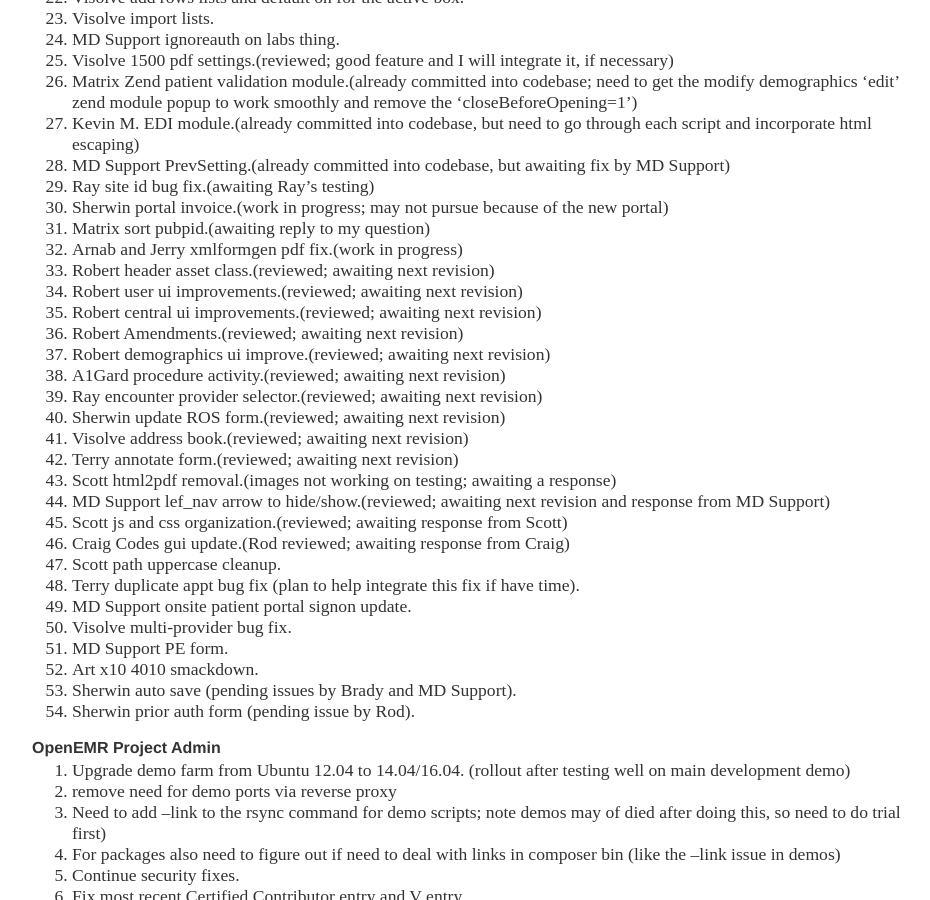
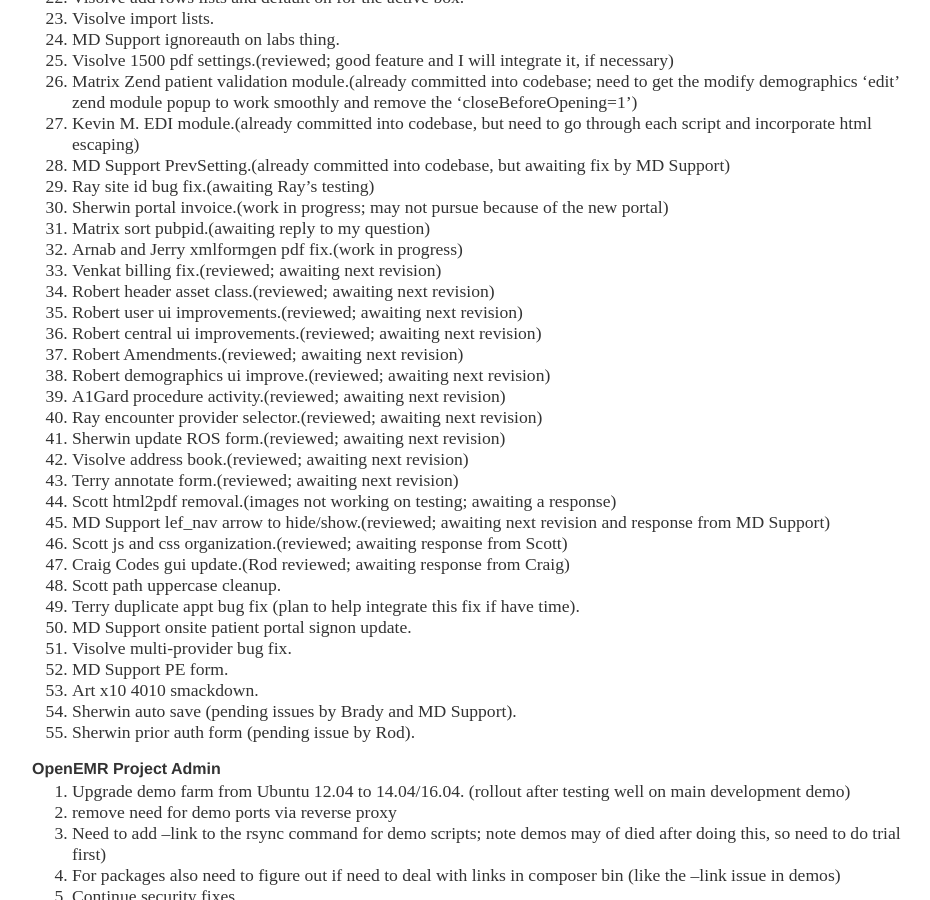
Before and after one commit to bradymiller/bradymiller.github.io, a Jekyll site: the page built from todo/index.md, in a window 1280 px wide and 900 px high, scrolled down 815 px. Shown: the whole window, without its empty margins (160-1090 px from the left). Built offline with Jekyll 4.4.1, drawn with Linux system fonts in a browser that asks for light colours; our own code applies the rules of GitHub Pages for plain Markdown files.

Commit message:
Update index.md

```diff
--- a/todo/index.md
+++ b/todo/index.md
@@ -41,6 +41,7 @@
 1. Sherwin portal invoice.(work in progress; may not pursue because of the new portal)
 1. Matrix sort pubpid.(awaiting reply to my question)
 1. Arnab and Jerry xmlformgen pdf fix.(work in progress)
+1. Venkat billing fix.(reviewed; awaiting next revision)
 1. Robert header asset class.(reviewed; awaiting next revision)
 1. Robert user ui improvements.(reviewed; awaiting next revision)
 1. Robert central ui improvements.(reviewed; awaiting next revision)
```
